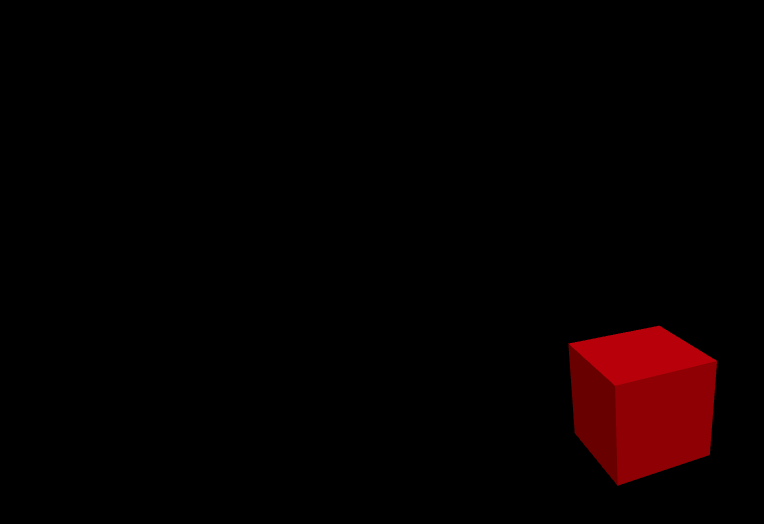
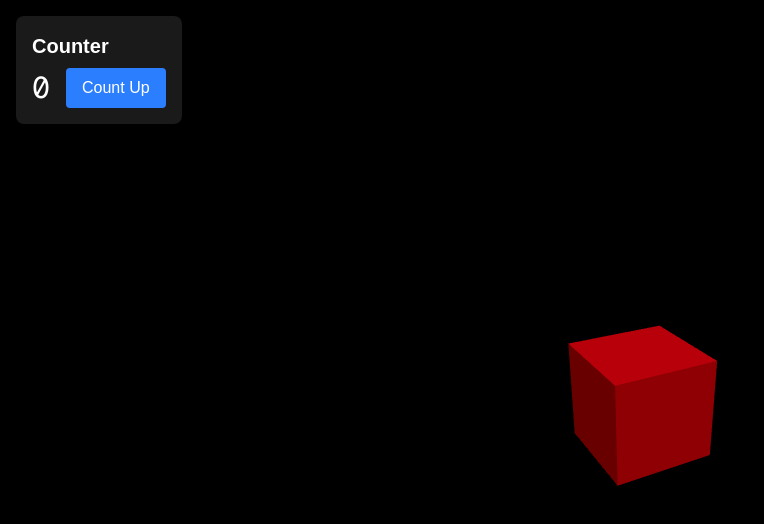
Before and after one commit to Kafk-A-noob/project_last-stand, a Next.js app: page / in a window 1280 px wide. Shown: the top 524 px of the page, without its empty margins (0-764 px from the left). Built offline with nearby package versions, Linux system fonts and the light colour scheme.

Commit message:
feat: プロジェクトの初期セットアップを行い、主要なReactコンポーネント、VS Code拡張機能、および各種ドキュメントを追加しました。

```diff
--- /dev/null
+++ b/app/components/Counter.tsx
@@ -0,0 +1,32 @@
+'use client'
+
+// import { useState } from 'react'
+
+type CounterProps = {
+  count: number;
+  setCount: (n:number) => void;
+}
+
+export default function Counter({ count,setCount }: CounterProps) {
+
+  const handleClick = () => {
+    setCount(count + 1)
+    console.log(`Current Count: ${count + 1}`)
+  }
+
+  return (
+    <div className="absolute top-4 left-4 z-10 bg-white/10 p-4 rounded-lg backdrop-blur-md text-white">
+      <h2 className="text-xl font-bold mb-2">Counter</h2>
+      <div className="flex items-center gap-4">
+        <span className="text-3xl font-mono">{count}</span>
+        <button
+          onClick={handleClick}
+          className="px-4 py-2 bg-blue-500 hover:bg-blue-600 rounded transition"
+        >
+          Count Up
+        </button>
+      </div>
+    </div>
+
+  )
+}
--- a/app/components/Scene.tsx
+++ b/app/components/Scene.tsx
@@ -1,10 +1,36 @@
 'use client'
 
-import { Canvas } from '@react-three/fiber'
+import {useRef} from 'react'
+import { Canvas, useFrame } from '@react-three/fiber'
 import { OrbitControls } from '@react-three/drei'
+import { Mesh } from 'three'
 
-export default function Scene() {
+/* Vanilla JS: function Cube({ wireframe, color }) { ... }
+   React: 親から color (文字列) を受け取るように変更
+   Security: 受け取った値はThree.js内部でサニタイズされて扱われる。
+*/
+
+function Cube({ color}: {color: string}) {
+  const meshRef = useRef<Mesh>(null)
+
+  useFrame((state, delta) => {
+   if (meshRef.current) {
+    meshRef.current.rotation.x += delta * 0.2
+    meshRef.current.rotation.y += delta * 0.2
+   }
+  })
+
   return (
+    <mesh ref={meshRef}>
+      <boxGeometry />
+      <meshStandardMaterial color={color} />
+    </mesh>
+  )
+}
+
+export default function Scene({color}: {color: string}) {
+  return (
+    <div className="h-full w-full">
     <Canvas>
       {/* Unity: Directional Light (ライト) */}
       <ambientLight intensity={0.5} />
@@ -13,11 +39,12 @@ export default function Scene() {
       {/* Unity: Main Camera Control (マウス操作) */}
       <OrbitControls />
 
-      {/* Test Object: Unity Cube (赤いキューブ) */}
+      {/* Test Object: Unity Cube (キューブ) */}
       <mesh rotation={[0.5, 0.5, 0]}>
         <boxGeometry />
-        <meshStandardMaterial color="red" />
+        <meshStandardMaterial color={color} />
       </mesh>
     </Canvas>
+    </div>
   )
 }
--- a/app/page.tsx
+++ b/app/page.tsx
@@ -1,12 +1,31 @@
+'use client'
+
 import dynamic from 'next/dynamic'
-
+import Counter from './components/Counter'
+import { useState } from 'react'
 // クライアント側でのみレンダリングするように動的インポート (Unityはサーバーで動かないため、SSRを無効化して読み込む
 const Scene = dynamic(() => import('./components/Scene'), { ssr: false })
 
 export default function Home() {
+  const [count, setCount] = useState(0)
+
+  /*
+  カウントが偶数なら赤(red)、奇数なら青(blue)にするロジック
+  Vanilla JS: const color = (count % 2 === 0) ? 'red' : 'blue';
+  */
+
+  const boxColor = count % 2 === 0 ? 'red' : 'blue'
   return (
-    <main className="h-screen w-full bg-black">
-      <Scene />
+    <main className="h-screen w-full bg-black relative">
+      {/* 2D UI Overlay */}
+
+       {/* 親の count と setCount を子に貸す */}
+      <Counter count={count} setCount={setCount} />
+
+      {/* 3D Scene */}
+      {/* Vanilla JS: Scene(boxColor) のように関数を呼ぶイメージ */}
+      {/* React: color属性として渡す。countが変わる→boxColorが変わる→Sceneが再描画される */}
+      <Scene color={boxColor} />
     </main>
   )
 }
```
Also changed, not shown: .cursorrules/AI_INSTRUCTIONS.md, extensions_list.txt (added), 6 other files (tests, documents, lock files or other folders).
